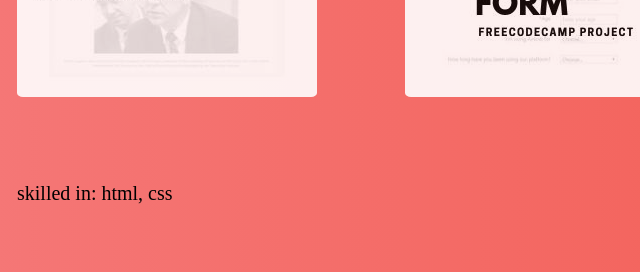
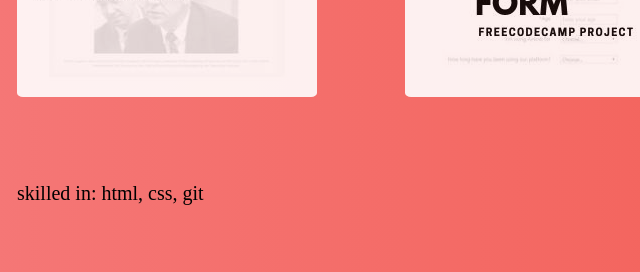
Before and after one commit to lisabaranovskaya/lisabaranovskaya.github.io, a plain HTML site: page index.html in a window 1280 px wide. Shown: the part 1174-1446 px from the top of the page, 91-731 px from the left. Drawn offline with Linux system fonts and the light colour scheme; a web font is replaced by a local one.

Commit message:
Add git to skill set

```diff
--- a/index.html
+++ b/index.html
@@ -48,7 +48,7 @@
         </div>
 
         <div class="skills">
-            <div class="sk-info">skilled in: html, css</div>
+            <div class="sk-info">skilled in: html, css, git</div>
         </div>
 
     </section>
```
